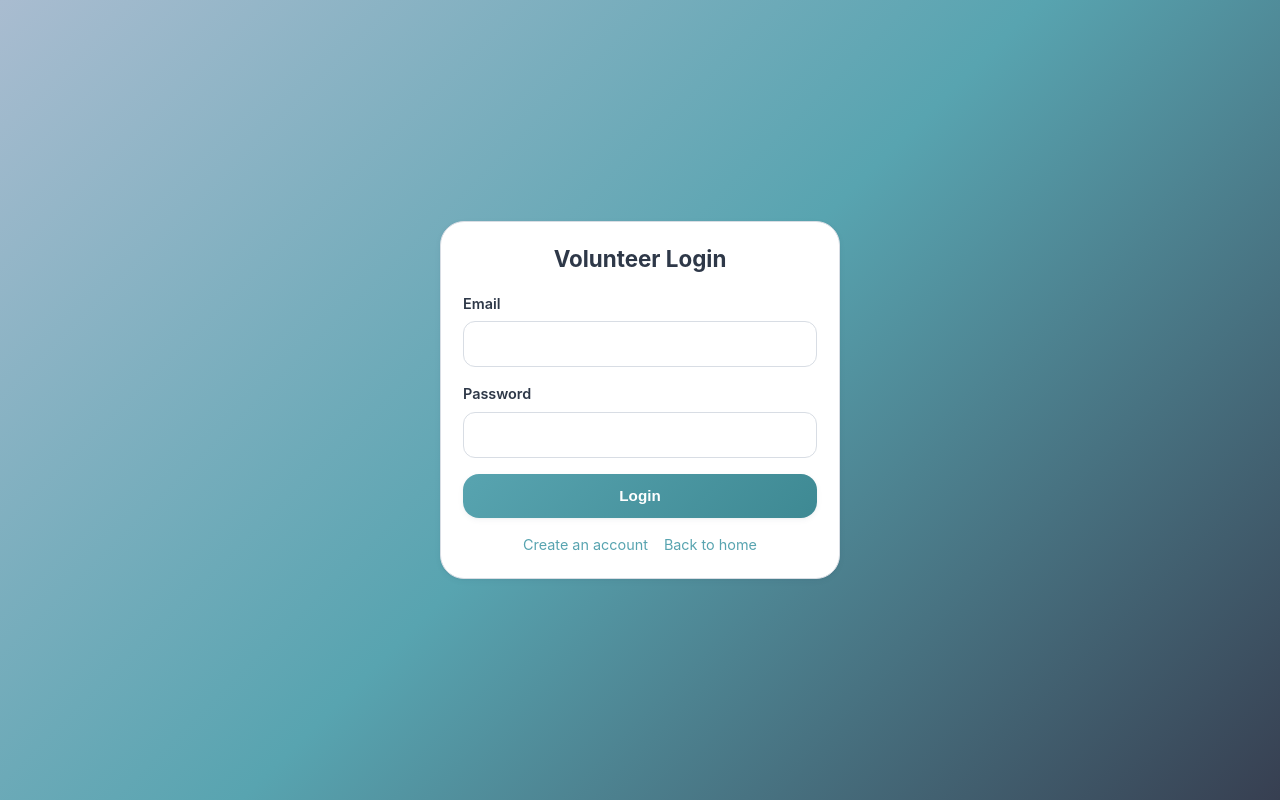
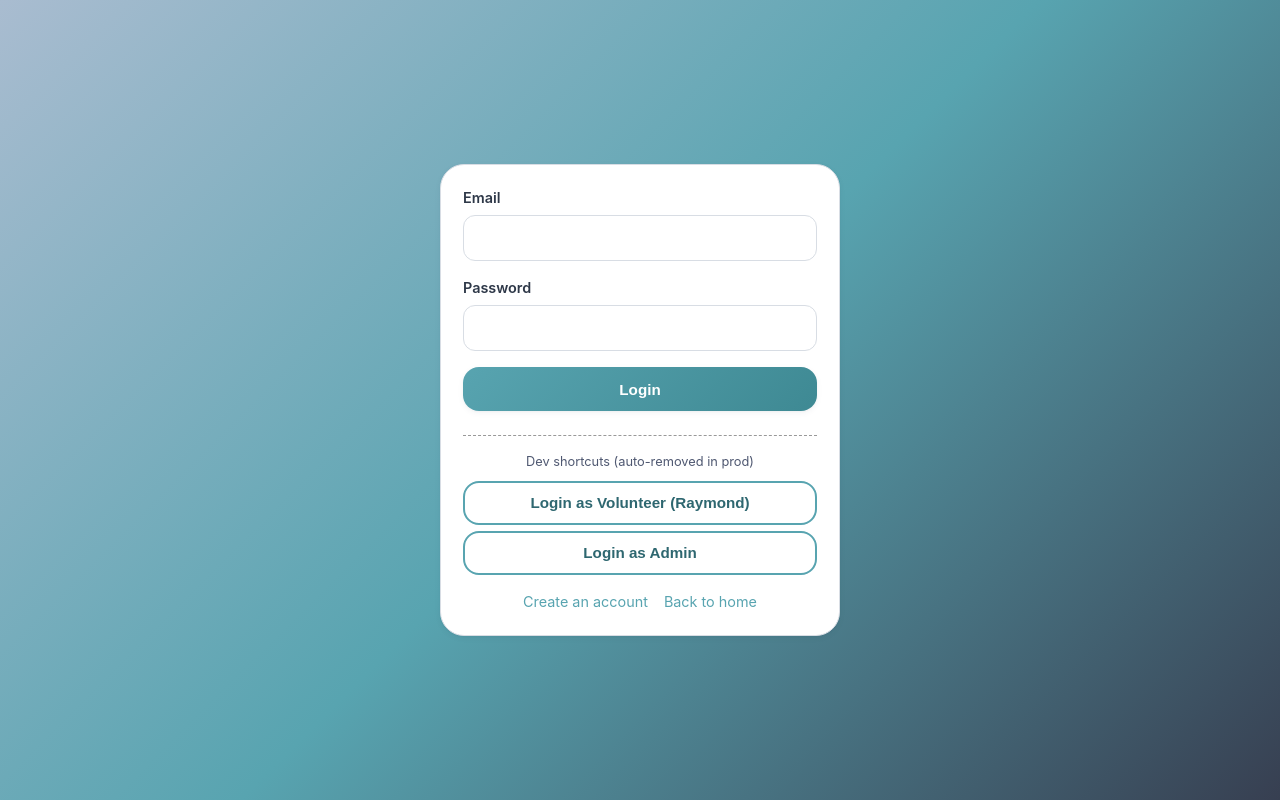
Before and after one commit to JacqueChirac/VolunteerTracker, a SvelteKit app: page /login in a window 1280 px wide. Built offline with nearby package versions, Linux system fonts and the light colour scheme; no server answers.

Commit message:
fast login and merged login portal

```diff
--- a/src/routes/login/+page.server.ts
+++ b/src/routes/login/+page.server.ts
@@ -1,39 +1,85 @@
 // login server logic — verifies credentials and sets session cookie
-import type { Actions, PageServerLoad } from './$types';
-import { fail, redirect } from '@sveltejs/kit';
-import { verifyUser, createSessionToken, SESSION_COOKIE } from '$lib/server/auth';
+import type { Actions, PageServerLoad } from "./$types";
+import { fail, redirect } from "@sveltejs/kit";
+import {
+  verifyUser,
+  createSessionToken,
+  SESSION_COOKIE,
+} from "$lib/server/auth";
+import { dev } from "$app/environment";
+import { db } from "$lib/server/db";
+import { users } from "$lib/server/db/schema";
+import { eq } from "drizzle-orm";
 
 export const load: PageServerLoad = async ({ locals }) => {
   // already logged in? redirect to their dashboard
   if (locals.user) {
-		throw redirect(302, locals.user.role === 'volunteer' ? '/volunteer' : '/organizer');
+    throw redirect(
+      302,
+      locals.user.role === "volunteer" ? "/volunteer" : "/organizer",
+    );
   }
 };
 
 export const actions: Actions = {
   default: async ({ request, cookies }) => {
     const formData = await request.formData();
-		const email = formData.get('email')?.toString().trim() ?? '';
-		const password = formData.get('password')?.toString() ?? '';
+    const email = formData.get("email")?.toString().trim() ?? "";
+    const password = formData.get("password")?.toString() ?? "";
 
     if (!email || !password) {
-			return fail(400, { error: 'Email and password are required.', email });
+      return fail(400, { error: "Email and password are required.", email });
     }
 
     const user = await verifyUser(email, password);
     if (!user) {
-			return fail(400, { error: 'Invalid email or password.', email });
+      return fail(400, { error: "Invalid email or password.", email });
     }
 
     // set session cookie (lasts 30 day)
     const token = createSessionToken(user.id);
     cookies.set(SESSION_COOKIE, token, {
-			path: '/',
+      path: "/",
       httpOnly: true,
-			sameSite: 'lax',
-			maxAge: 60 * 60 * 24 * 30
+      sameSite: "lax",
+      maxAge: 60 * 60 * 24 * 30,
     });
 
-		throw redirect(302, user.role === 'volunteer' ? '/volunteer' : '/organizer');
+    throw redirect(
+      302,
+      user.role === "volunteer" ? "/volunteer" : "/organizer",
+    );
+  },
+  devLogin: async ({ request, cookies }) => {
+    if (!dev) return fail(403, { error: "Disabled." });
+
+    const as = (await request.formData()).get("as")?.toString();
+    let user;
+    if (as === "volunteer") {
+      [user] = await db
+        .select()
+        .from(users)
+        .where(eq(users.email, "raymond@example.com"))
+        .limit(1);
+    } else if (as === "organizer") {
+      [user] = await db
+        .select()
+        .from(users)
+        .where(eq(users.role, "organizer"))
+        .limit(1);
     }
+    if (!user) return fail(404, { error: "Test user not found in DB." });
+
+    const token = createSessionToken(user.id);
+    cookies.set(SESSION_COOKIE, token, {
+      path: "/",
+      httpOnly: true,
+      sameSite: "lax",
+      maxAge: 60 * 60 * 24 * 30,
+    });
+    throw redirect(
+      302,
+      user.role === "volunteer" ? "/volunteer" : "/organizer",
+    );
+  },
 };
--- a/src/routes/login/+page.svelte
+++ b/src/routes/login/+page.svelte
@@ -1,17 +1,16 @@
 <!-- login page — uses SvelteKit form actions (server-side) -->
 <script lang="ts">
-	import { enhance } from '$app/forms';
-	import type { ActionData } from './$types';
-	import { page } from '$app/state';
+  import { enhance } from "$app/forms";
+  import type { ActionData } from "./$types";
+  import { page } from "$app/state";
+	import { dev } from '$app/environment';
+
 
   let { form }: { form: ActionData } = $props();
-	let role = $derived((page.url.searchParams.get('role') || 'volunteer') === 'organizer' ? 'organizer' : 'volunteer');
 </script>
 
 <div class="login-page">
   <div class="login-box card">
-		<h2>{role === 'organizer' ? 'Organizer' : 'Volunteer'} Login</h2>
-
     {#if form?.error}
       <p class="error" role="alert" aria-live="assertive">{form.error}</p>
     {/if}
@@ -19,27 +18,78 @@
     <form method="POST" use:enhance>
       <div class="form-group">
         <label for="email">Email</label>
-				<input id="email" name="email" type="email" value={form?.email ?? ''} required />
+        <input
+          id="email"
+          name="email"
+          type="email"
+          value={form?.email ?? ""}
+          required
+        />
       </div>
       <div class="form-group">
         <label for="password">Password</label>
         <input id="password" name="password" type="password" required />
       </div>
-			<button type="submit" class="btn btn-primary" style="width:100%">Login</button>
+      <button type="submit" class="btn btn-primary" style="width:100%"
+        >Login</button
+      >
     </form>
+    {#if dev}
+      <div style="margin-top:24px;padding-top:16px;border-top:1px dashed #999;">
+        <p
+          style="font-size:0.8rem;color:var(--text-light);text-align:center;margin-bottom:8px;"
+        >
+          Dev shortcuts (auto-removed in prod)
+        </p>
+        <form method="POST" action="?/devLogin" use:enhance>
+          <input type="hidden" name="as" value="volunteer" />
+          <button
+            type="submit"
+            class="btn btn-outline"
+            style="width:100%;margin-bottom:6px;"
+          >
+            Login as Volunteer (Raymond)
+          </button>
+        </form>
+        <form method="POST" action="?/devLogin" use:enhance>
+          <input type="hidden" name="as" value="organizer" />
+          <button type="submit" class="btn btn-outline" style="width:100%;">
+            Login as Admin
+          </button>
+        </form>
+      </div>
+    {/if}
 
     <div class="links">
-			{#if role === 'volunteer'}
       <a href="/register">Create an account</a>
-			{/if}
       <a href="/">Back to home</a>
     </div>
   </div>
 </div>
 
 <style>
-	.login-page { min-height: 100vh; display: flex; align-items: center; justify-content: center; background: linear-gradient(135deg, #A9BCD0 0%, #58A4B0 50%, #373F51 100%); padding: 20px; }
-	.login-box { width: 100%; max-width: 400px; }
-	h2 { margin-bottom: 20px; text-align: center; }
-	.links { margin-top: 16px; text-align: center; display: flex; justify-content: center; gap: 16px; font-size: 0.9rem; }
+  .login-page {
+    min-height: 100vh;
+    display: flex;
+    align-items: center;
+    justify-content: center;
+    background: linear-gradient(135deg, #a9bcd0 0%, #58a4b0 50%, #373f51 100%);
+    padding: 20px;
+  }
+  .login-box {
+    width: 100%;
+    max-width: 400px;
+  }
+  h2 {
+    margin-bottom: 20px;
+    text-align: center;
+  }
+  .links {
+    margin-top: 16px;
+    text-align: center;
+    display: flex;
+    justify-content: center;
+    gap: 16px;
+    font-size: 0.9rem;
+  }
 </style>
```
Also changed, not shown: src/routes/+page.svelte (+85 -26 lines). Lines whose indentation alone changed are shown as unchanged.
